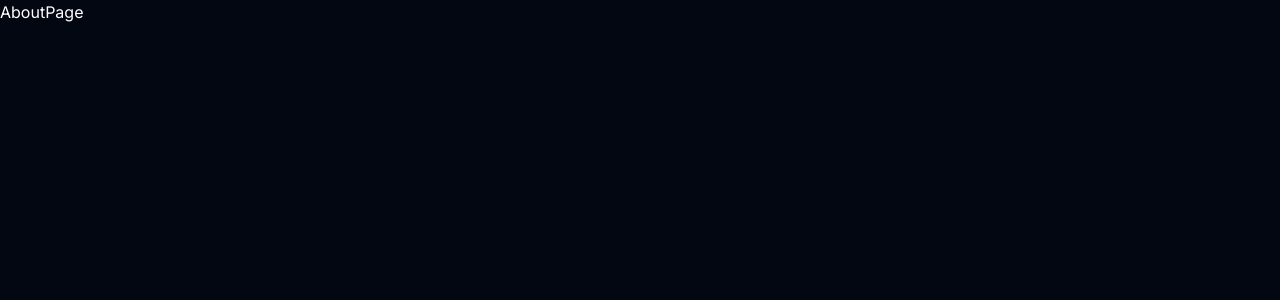
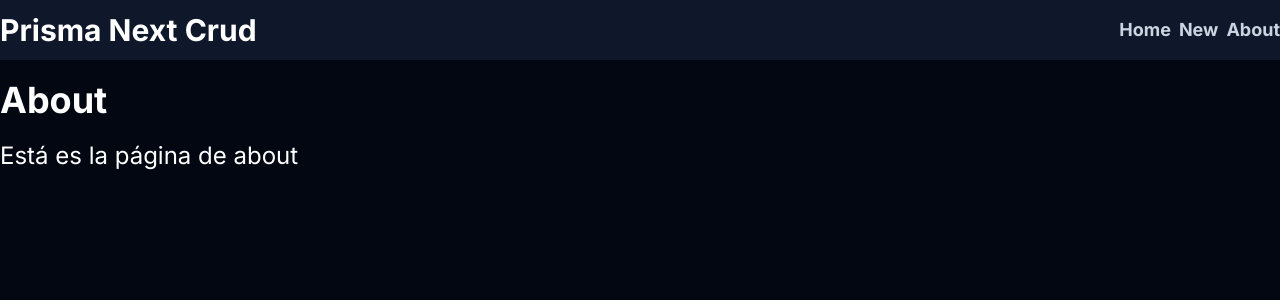
Before and after one commit to Lemito66/nextjs, a Next.js app in the folder projects/nextjs-prisma-crud/: page /about in a window 1280 px wide. Shown: the top 300 px of the page. Built offline with nearby package versions, Linux system fonts and the light colour scheme.

Commit message:
Add NotFoud page

```diff
--- a/projects/nextjs-prisma-crud/src/app/about/page.jsx
+++ b/projects/nextjs-prisma-crud/src/app/about/page.jsx
@@ -1,9 +1,10 @@
-
-
 function AboutPage() {
   return (
-    <div>AboutPage</div>
-  )
+    <section className="container mx-auto">
+      <h1 className="text-4xl font-bold my-5">About</h1>
+      <p className="text-2xl">Está es la página de about</p>
+    </section>
+  );
 }
 
-export default AboutPage
+export default AboutPage;
--- a/projects/nextjs-prisma-crud/src/app/layout.jsx
+++ b/projects/nextjs-prisma-crud/src/app/layout.jsx
@@ -1,5 +1,6 @@
 import { Inter } from 'next/font/google'
 import './globals.css'
+import { NavBar } from '@/components/NavBar'
 
 const inter = Inter({ subsets: ['latin'] })
 
@@ -11,7 +12,10 @@ export const metadata = {
 export default function RootLayout({ children }) {
   return (
     <html lang="en">
-      <body className={inter.className}>{children}</body>
+      <body className={inter.className}>
+      <NavBar />
+      {children}
+      </body>
     </html>
   )
 }
--- /dev/null
+++ b/projects/nextjs-prisma-crud/src/app/not-found.jsx
@@ -0,0 +1,16 @@
+import Link from "next/link";
+function NotFound() {
+  return (
+    <section className="flex items-center justify-center h-screen">
+      <div className="text-center">
+        <h1 className="text-6xl font-bold">404</h1>
+        <p className="text-2xl">Página no encontrada</p>
+        <Link href="/" className=" text-blue-500 hover:text-blue-600 text-6xl mt-5">
+          Regresar a la página de inicio
+        </Link>
+      </div>
+    </section>
+  );
+}
+
+export default NotFound;
--- a/projects/nextjs-prisma-crud/src/app/page.jsx
+++ b/projects/nextjs-prisma-crud/src/app/page.jsx
@@ -7,7 +7,7 @@ async function loadTasks() {
   return tasks;
 } */
 
-import { TaskCard } from "@/component/TaskCard";
+import { TaskCard } from "@/components/TaskCard";
 
 // realizando una petición a la API
 async function loadTasks() {
--- /dev/null
+++ b/projects/nextjs-prisma-crud/src/components/TaskCard.jsx
@@ -0,0 +1,18 @@
+"use client";
+import { useRouter } from "next/navigation";
+
+export function TaskCard({ id, title, description, createdAt }) {
+  const router = useRouter();
+  return (
+    <div
+      className="bg-slate-800 p-3 hover:bg-slate-800 hover:cursor-pointer"
+      onClick={() => router.push(`/tasks/edit/${id}`)}
+    >
+      <h3 className="font-bold text-2xl mb-2">{title}</h3>
+      <p>{description}</p>
+      <p className="text-sm text-gray-400">
+        {new Date(createdAt).toLocaleDateString()}
+      </p>
+    </div>
+  );
+}
```
Also changed, not shown: 1 other file (tests, documents, lock files or other folders). Lines whose indentation alone changed are shown as unchanged.
